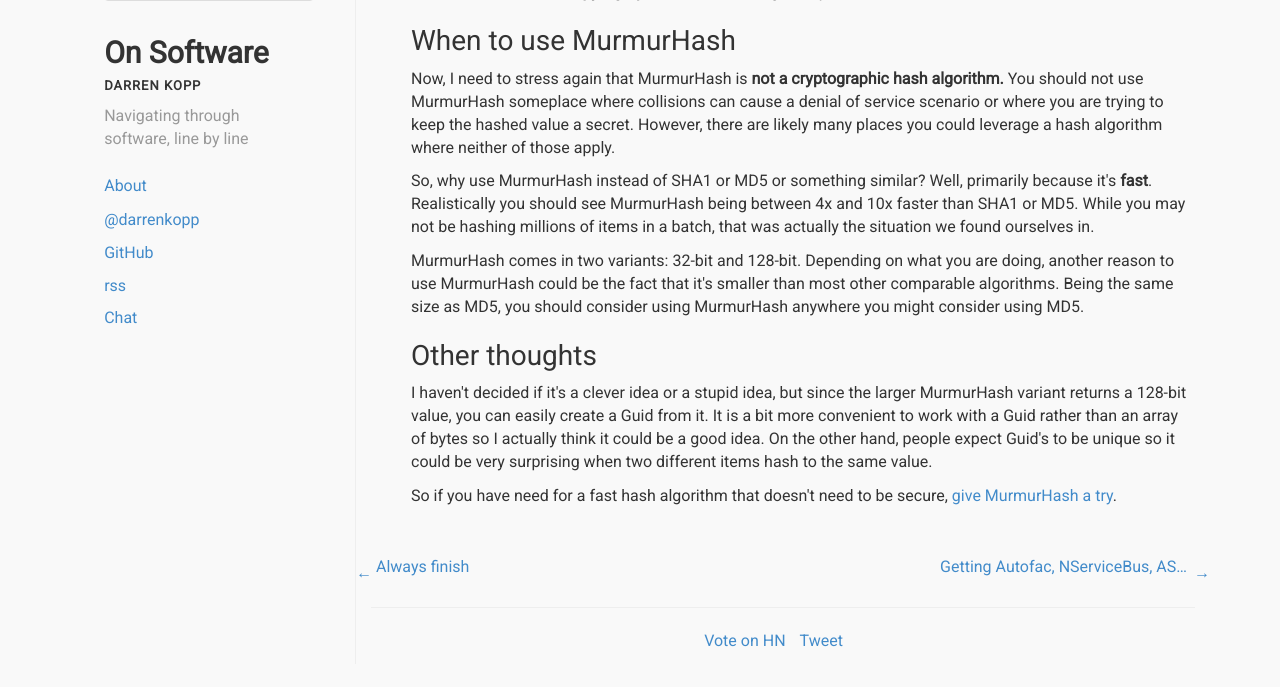
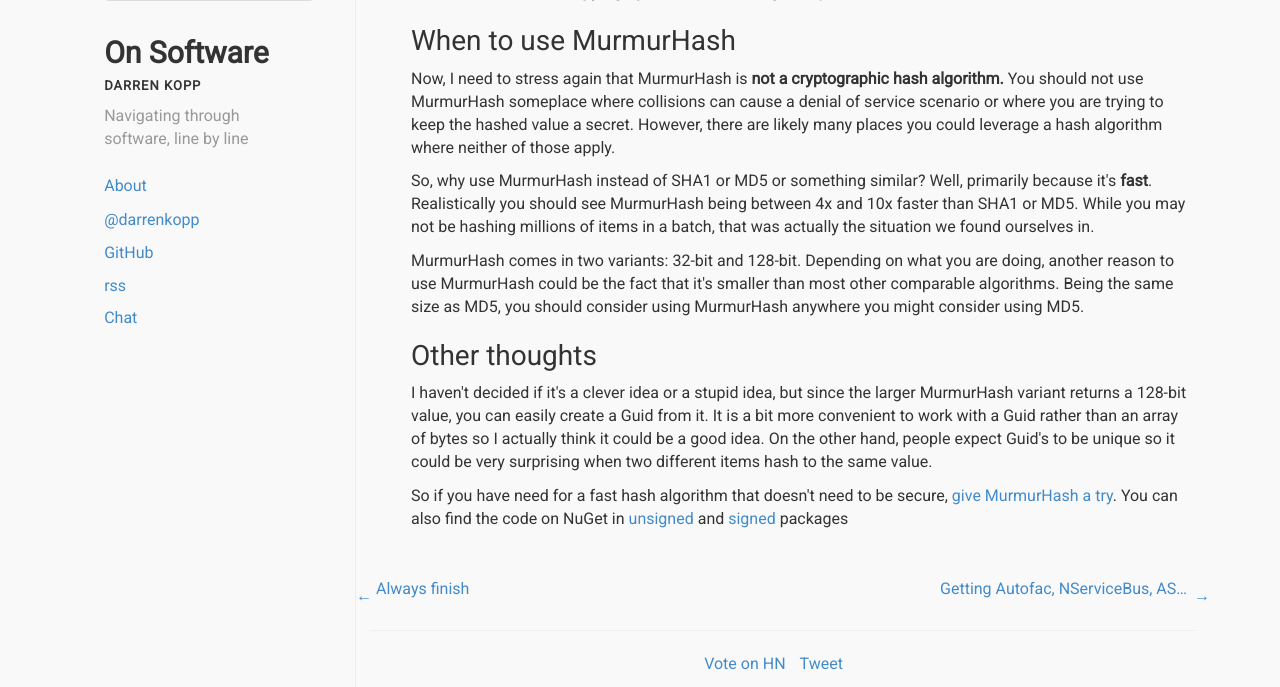
Before and after one commit to darrenkopp/darrenkopp.github.com, a Jekyll site: the page built from _posts/2013-06-27-Introducing-murmurhash-net.html, in a window 1280 px wide, cut to the strip 249-936 px from the top of the page. Built offline with Jekyll 4.4.1, drawn with Linux system fonts in a browser that asks for light colours; Markdown is read by kramdown in place of the engine named in the settings; comment, search, counter and statistics services are not loaded; before the commit the page ends 913 px from its top, so only the background shows below that.

Commit message:
add links to nuget

```diff
--- a/_posts/2013-06-27-Introducing-murmurhash-net.html
+++ b/_posts/2013-06-27-Introducing-murmurhash-net.html
@@ -35,4 +35,6 @@ tags: projects
 </p>
 <p>
     So if you have need for a fast hash algorithm that doesn't need to be secure, <a href="https://github.com/darrenkopp/murmurhash-net/">give MurmurHash a try</a>.
+    You can also find the code on NuGet in <a href="http://www.nuget.org/packages/murmurhash/">unsigned</a> and
+    <a href="http://www.nuget.org/packages/murmurhash-signed/">signed</a> packages
 </p>
```
